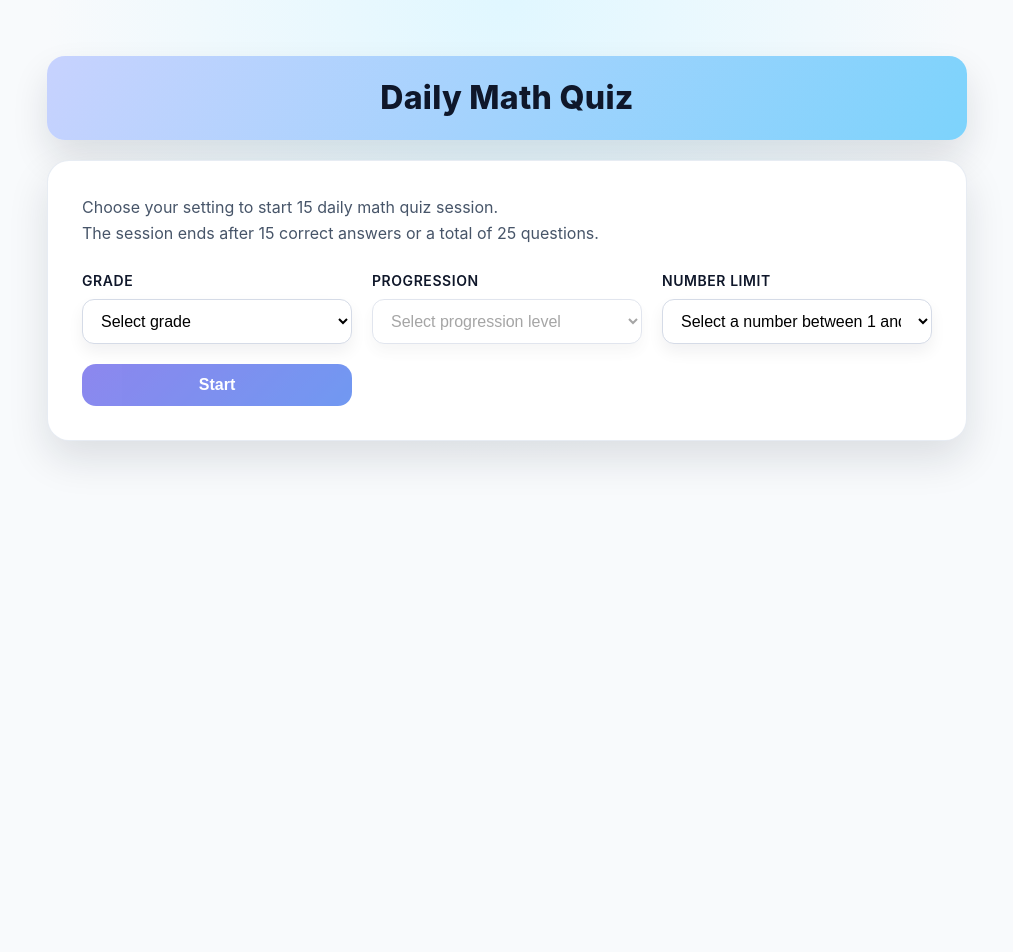
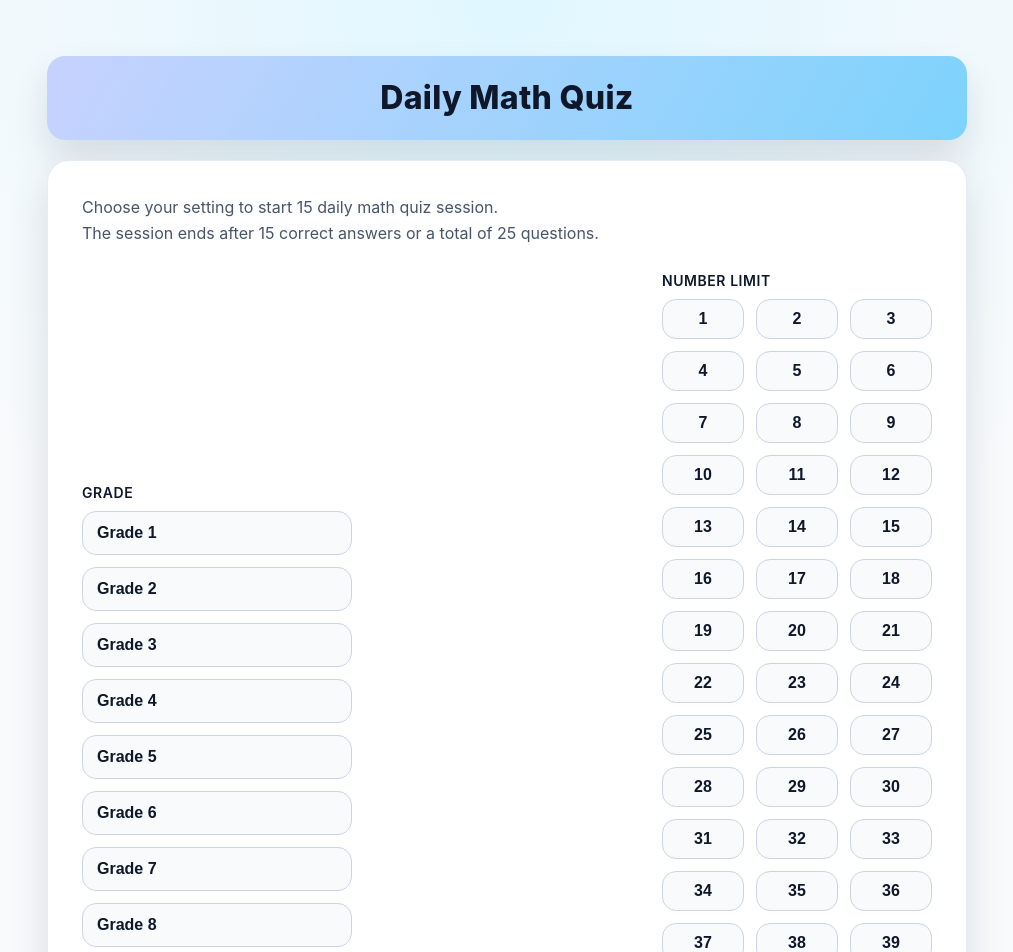
Before and after one commit to tendavid/MathIXL, a React (Vite) app: page /#/ in a window 1280 px wide. Shown: the top 952 px of the page, without its empty margins (133-1146 px from the left). Before the commit the page ends 800 px from the top, so only its background shows below. Built offline with nearby package versions, Linux system fonts and the light colour scheme.

Commit message:
Replace home selectors with cards

```diff
--- a/src/index.css
+++ b/src/index.css
@@ -84,6 +84,12 @@ body {
   gap: 8px;
 }
 
+.field-hint {
+  font-size: 13px;
+  color: #64748b;
+  grid-column: 1 / -1;
+}
+
 .label {
   font-weight: 600;
   color: #0f172a;
@@ -95,6 +101,45 @@ body {
 select,
 button {
   font-size: 16px;
+}
+
+.card-grid {
+  display: grid;
+  grid-template-columns: repeat(auto-fit, minmax(140px, 1fr));
+  gap: 12px;
+}
+
+.card-grid--compact {
+  grid-template-columns: repeat(auto-fit, minmax(80px, 1fr));
+}
+
+.selector-card {
+  background: #f8fafc;
+  border: 1px solid #cbd5e1;
+  border-radius: 14px;
+  padding: 12px 14px;
+  text-align: left;
+  font-weight: 600;
+  color: #0f172a;
+  cursor: pointer;
+  transition: transform 150ms ease, box-shadow 150ms ease, border-color 150ms ease,
+    background 150ms ease;
+}
+
+.selector-card--compact {
+  text-align: center;
+  padding: 10px 12px;
+}
+
+.selector-card--selected {
+  border-color: #2563eb;
+  background: #e0ecff;
+  box-shadow: 0 8px 18px rgba(37, 99, 235, 0.2);
+}
+
+.selector-card:not(.selector-card--selected):hover {
+  transform: translateY(-1px);
+  box-shadow: 0 10px 18px rgba(15, 23, 42, 0.12);
 }
 
 select {
--- a/src/pages/Home.tsx
+++ b/src/pages/Home.tsx
@@ -53,53 +53,55 @@ const Home = () => {
         <form className="form" onSubmit={handleSubmit}>
           <label className="field">
             <span className="label">Grade</span>
-            <select value={grade} onChange={(e) => setGrade(Number(e.target.value))} required>
-              <option value="" disabled>
-                Select grade
-              </option>
+            <div className="card-grid">
               {grades.map((value) => (
-                <option key={value} value={value}>
+                <button
+                  key={value}
+                  type="button"
+                  className={`selector-card${grade === value ? ' selector-card--selected' : ''}`}
+                  onClick={() => setGrade(value)}
+                >
                   Grade {value}
-                </option>
+                </button>
               ))}
-            </select>
+            </div>
           </label>
 
           <label className="field">
             <span className="label">Progression</span>
-            <select
-              value={point}
-              onChange={(e) => setPoint(Number(e.target.value))}
-              required
-              disabled={grade === ''}
-            >
-              <option value="" disabled>
-                Select progression level
-              </option>
+            <div className="card-grid">
+              {pointOptions.length === 0 ? (
+                <span className="field-hint">Select a grade to unlock progression levels.</span>
+              ) : null}
               {pointOptions.map((option) => (
-                <option key={option.value} value={option.value}>
+                <button
+                  key={option.value}
+                  type="button"
+                  className={`selector-card${point === option.value ? ' selector-card--selected' : ''}`}
+                  onClick={() => setPoint(option.value)}
+                >
                   {option.label}
-                </option>
+                </button>
               ))}
-            </select>
+            </div>
           </label>
 
           <label className="field">
             <span className="label">Number limit</span>
-            <select
-              value={numberLimit}
-              onChange={(e) => setNumberLimit(Number(e.target.value))}
-              required
-            >
-              <option value="" disabled>
-                Select a number between 1 and 50
-              </option>
+            <div className="card-grid card-grid--compact">
               {numberRange.map((value) => (
-                <option key={value} value={value}>
+                <button
+                  key={value}
+                  type="button"
+                  className={`selector-card selector-card--compact${
+                    numberLimit === value ? ' selector-card--selected' : ''
+                  }`}
+                  onClick={() => setNumberLimit(value)}
+                >
                   {value}
-                </option>
+                </button>
               ))}
-            </select>
+            </div>
           </label>
 
           <button className="primary" type="submit" disabled={!canStart}>
```
